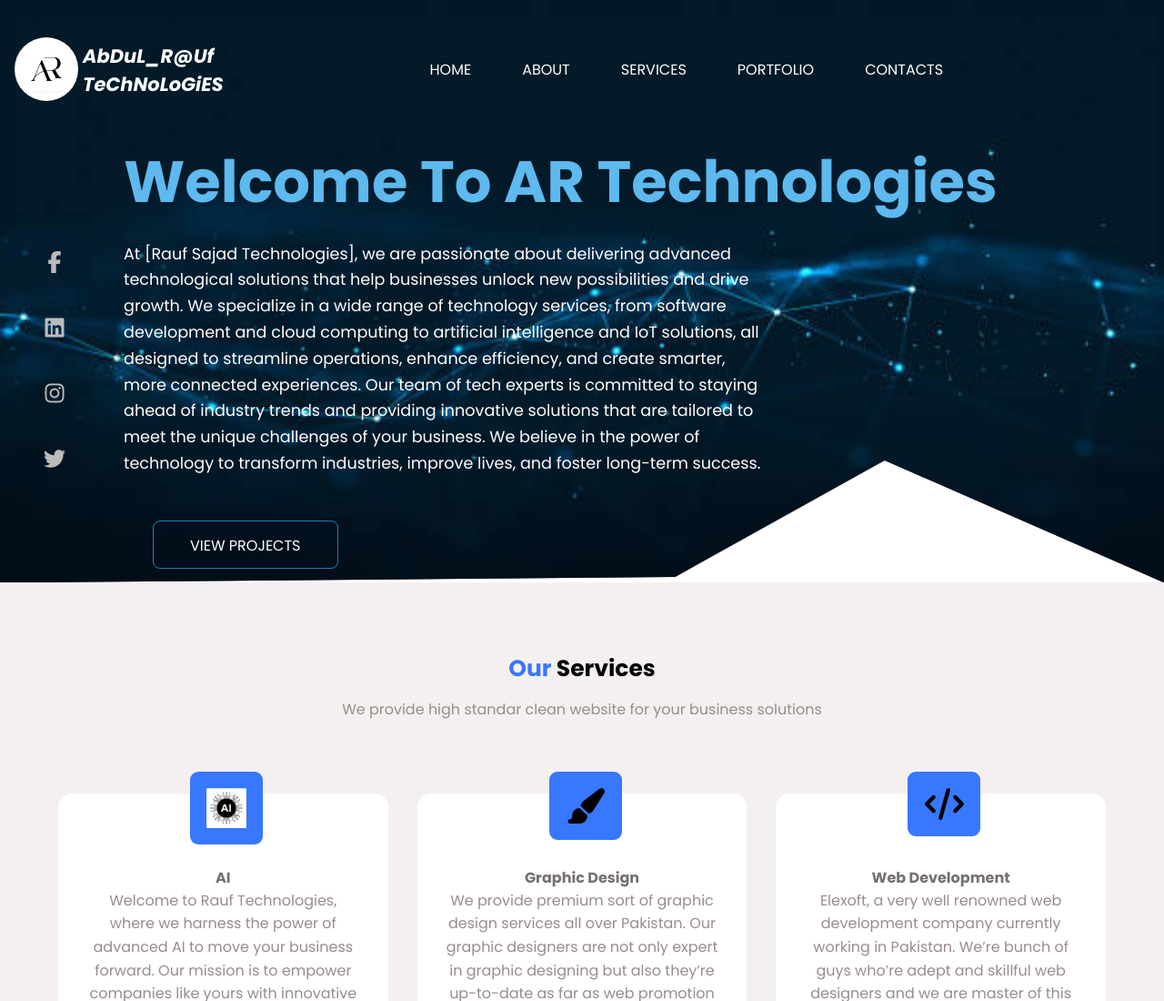
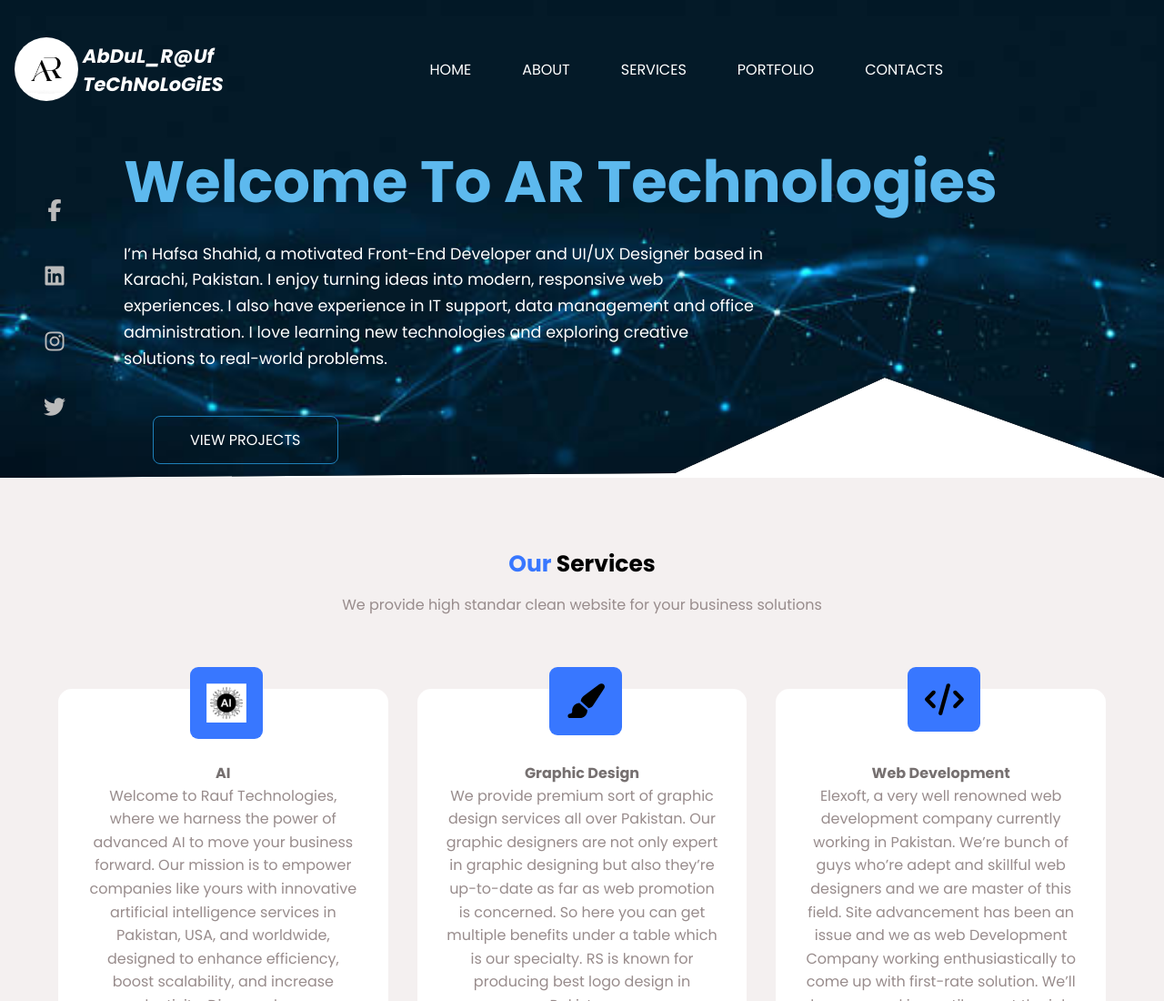
Before and after one commit to Hafsu0107/my-portfolio, a plain HTML site: page index.html in a window 1280 px wide. Shown: the top 1100 px of the page at 91% size. Drawn offline with Linux system fonts and the light colour scheme.

Commit message:
redesign

```diff
--- a/index.html
+++ b/index.html
@@ -1,4 +1,4 @@
-<!DOCTYPE html>
+<!doctype html>
 <html lang="en">
   <head>
     <meta charset="UTF-8" />
@@ -45,17 +45,12 @@
             <!-- <p class="intro">Hi! I am <span>Hafsa Shahid</span></p> -->
             <h1>Welcome To AR Technologies</h1>
             <p class="detail">
-              At [Rauf Sajad Technologies], we are passionate about delivering
-              advanced technological solutions that help businesses unlock new
-              possibilities and drive growth. We specialize in a wide range of
-              technology services, from software development and cloud computing
-              to artificial intelligence and IoT solutions, all designed to
-              streamline operations, enhance efficiency, and create smarter,
-              more connected experiences. Our team of tech experts is committed
-              to staying ahead of industry trends and providing innovative
-              solutions that are tailored to meet the unique challenges of your
-              business. We believe in the power of technology to transform
-              industries, improve lives, and foster long-term success.
+              I’m Hafsa Shahid, a motivated Front-End Developer and UI/UX
+              Designer based in Karachi, Pakistan. I enjoy turning ideas into
+              modern, responsive web experiences. I also have experience in IT
+              support, data management and office administration. I love
+              learning new technologies and exploring creative solutions to
+              real-world problems.
             </p>
             <div class="btn-container">
               <!-- <button class="content-btn-one">Hire me</button> -->
```
Also changed, not shown: logo.png (added), profile right sight pic.png (added), 2 other files.
